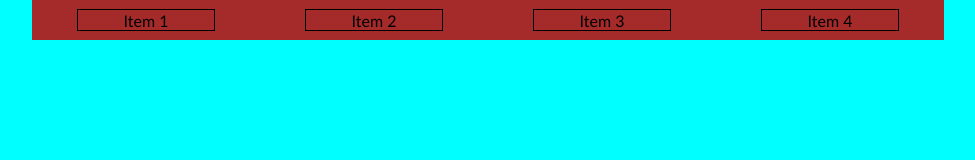
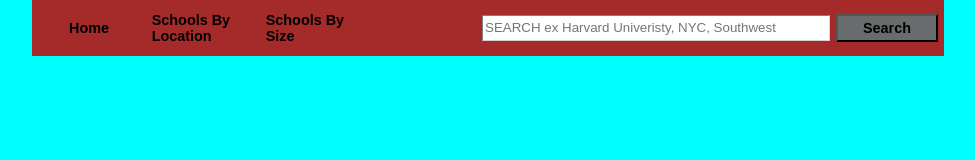
Before and after one commit to dscrane/CollegeScorecard, a website: page index.html in a window 1280 px wide. Shown: the whole page, without its empty margins (152-1127 px from the left). Drawn offline with nearby package versions, Linux system fonts and the light colour scheme.

Commit message:
added a new navbar layout with a search bar/button

```diff
--- a/index.html
+++ b/index.html
@@ -14,10 +14,25 @@
     <div class="display">
       <header class="header">
         <nav class="nav">
-          <span class="nav__item">Item 1</span>
-          <span class="nav__item">Item 2</span>
-          <span class="nav__item">Item 3</span>
-          <span class="nav__item">Item 4</span>
+          <div class="nav__item nav__item-link">
+            <span class="nav__text nav__text-link">Home</span>
+          </div>
+          <div class="nav__item nav__item-dropdown">
+            <div class="nav__text nav__text-dropdown">Schools By Location</div>
+          </div>
+          <div class="nav__item nav__item-dropdown">
+            <div class="nav__text nav__text-dropdown">Schools By Size</div>
+          </div>
+          <div class="nav__item nav__item-input">
+            <input
+              class="nav__input"
+              name="nav-search"
+              placeholder="SEARCH ex Harvard Univeristy, NYC, Southwest"
+            />
+          </div>
+          <div class="nav__item nav__item-cta">
+            <button class="nav__text nav__text-cta">Search</button>
+          </div>
         </nav>
       </header>
 
--- a/style.css
+++ b/style.css
@@ -3,7 +3,7 @@
   padding: 0 0;
   display: flex;
   flex-direction: column;
-  font-family: "Trebuchet MS", Helvetica, sans-serif;
+  font-family: fantasy;
   background-color: aqua;
   height: 100vh;
 
@@ -21,7 +21,7 @@
   display: flex;
   justify-content: center;
   width: 95%;
-  height: 5vh;
+  height: 7vh;
   row-gap: 10px;
 }
 
@@ -37,9 +37,51 @@
   display: flex;
   align-items: center;
   justify-content: center;
-  width: 15%;
+  height: 100%;
+}
+
+.nav__text {
+  display: flex;
+  justify-content: center;
+  align-items: center;
+  font-size: 0.9rem;
+  font-weight: 600;
+  /*   border: 1px solid black;
+  background-color: lightgray; */
+  width: 90%;
   height: 50%;
-  border: 1px solid black;
+}
+
+.nav__item-link {
+  flex: 1 1;
+  display: flex;
+  justify-content: center;
+  align-items: center;
+}
+
+.nav__item-dropdown {
+  flex: 1 1;
+}
+
+.nav__item-input {
+  flex: 4 4;
+  display: flex;
+  justify-content: flex-end;
+}
+
+.nav__input {
+  width: 75%;
+  height: 40%;
+  border: inset 1px lightgray;
+}
+
+.nav__item-cta {
+  flex: 1 1;
+}
+
+.nav__text-cta {
+  font-family: inherit;
+  background-color: rgb(105, 108, 109);
 }
 
 .gallery {
```
